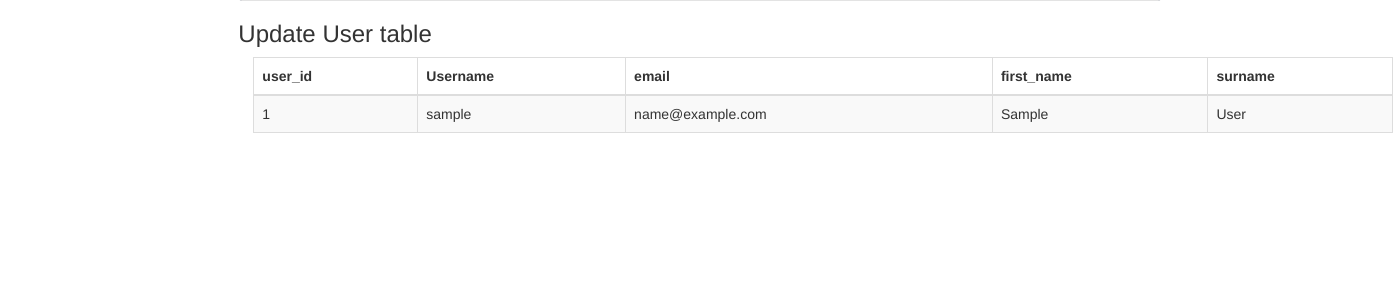
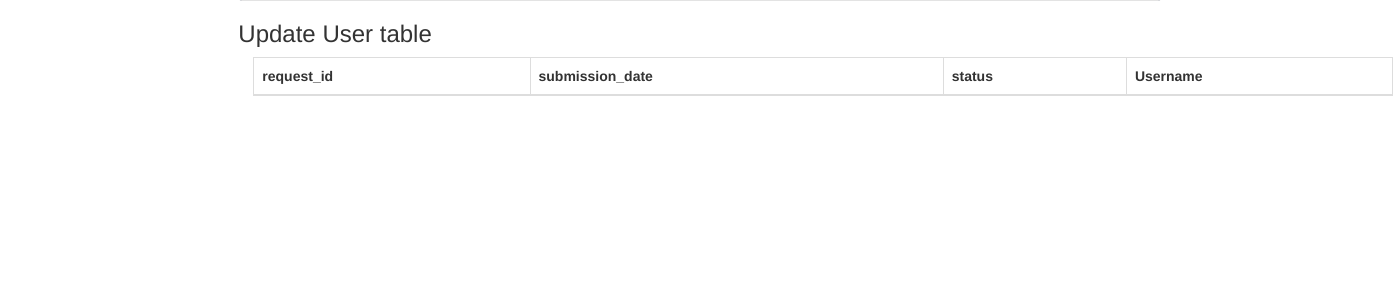
Before and after one commit to Coneill96/Update, a PHP site: page /admin.php in a window 1400 px wide. Shown: the part 492-800 px from the top of the page. Run offline with PHP 8.4, Linux system fonts and the light colour scheme; tables that the repository leaves empty or names only in its code hold one stand-in row (values such as "Sample post"); a stand-in replaces the project's code that opens the database connection; lists and menus that the app fills with data are empty; some libraries are stand-ins or nearby versions.

Commit message:
Add files via upload

```diff
--- a/FProj/admin.php
+++ b/FProj/admin.php
@@ -1,6 +1,6 @@
 <?php
 $connect = mysqli_connect("localhost", "root", "", "project");
-$query = "SELECT user_id, Username, email, first_name, surname FROM users";
+$query = "Select users.Username, requests.request_id, requests.submission_date, reason_for_request .d_o_c, reason_for_request .d_a_t , reason_for_request .evidence, reason_for_request.statement, assessment.ass_name, assessment.due_date, assessment.preferred_outcome, assessment.p_e_d, requests.status From Requests JOIN reason_for_request JOIN assessment JOIN users ";
 $result = mysqli_query($connect, $query);
 ?>
 <!DOCTYPE html>
@@ -31,11 +31,11 @@ $result = mysqli_query($connect, $query);
             <table id="editable_table" class="table table-bordered table-striped">
               <thead>
                 <tr>
-                  <th>user_id</th>
+                  <th>request_id</th>
+                  <th>submission_date</th>
+                  <th>status</th>
                   <th>Username</th>
-                  <th>email</th>
-                  <th>first_name</th>
-                  <th>surname</th>
+
                 </tr>
               </thead>
               <tbody>
@@ -44,11 +44,7 @@ $result = mysqli_query($connect, $query);
                 {
                   echo '
                   <tr>
-                    <td>'.$row["user_id"].'</td>
-                    <td>'.$row["Username"].'</td>
-                    <td>'.$row["email"].'</td>
-                    <td>'.$row["first_name"].'</td>
-                    <td>'.$row["surname"].'</td>
+
                   </tr>
                   ';
                 }
```
